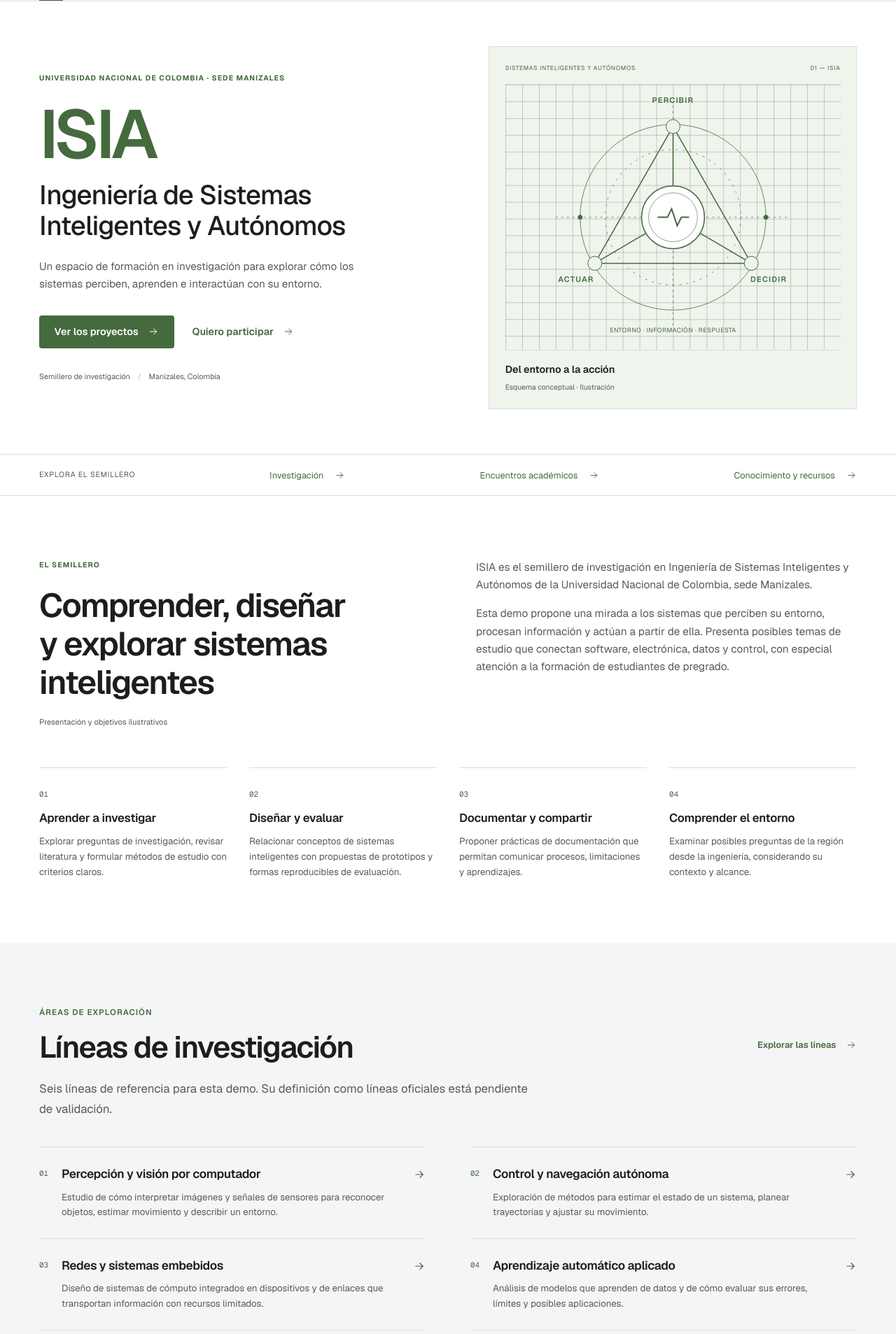
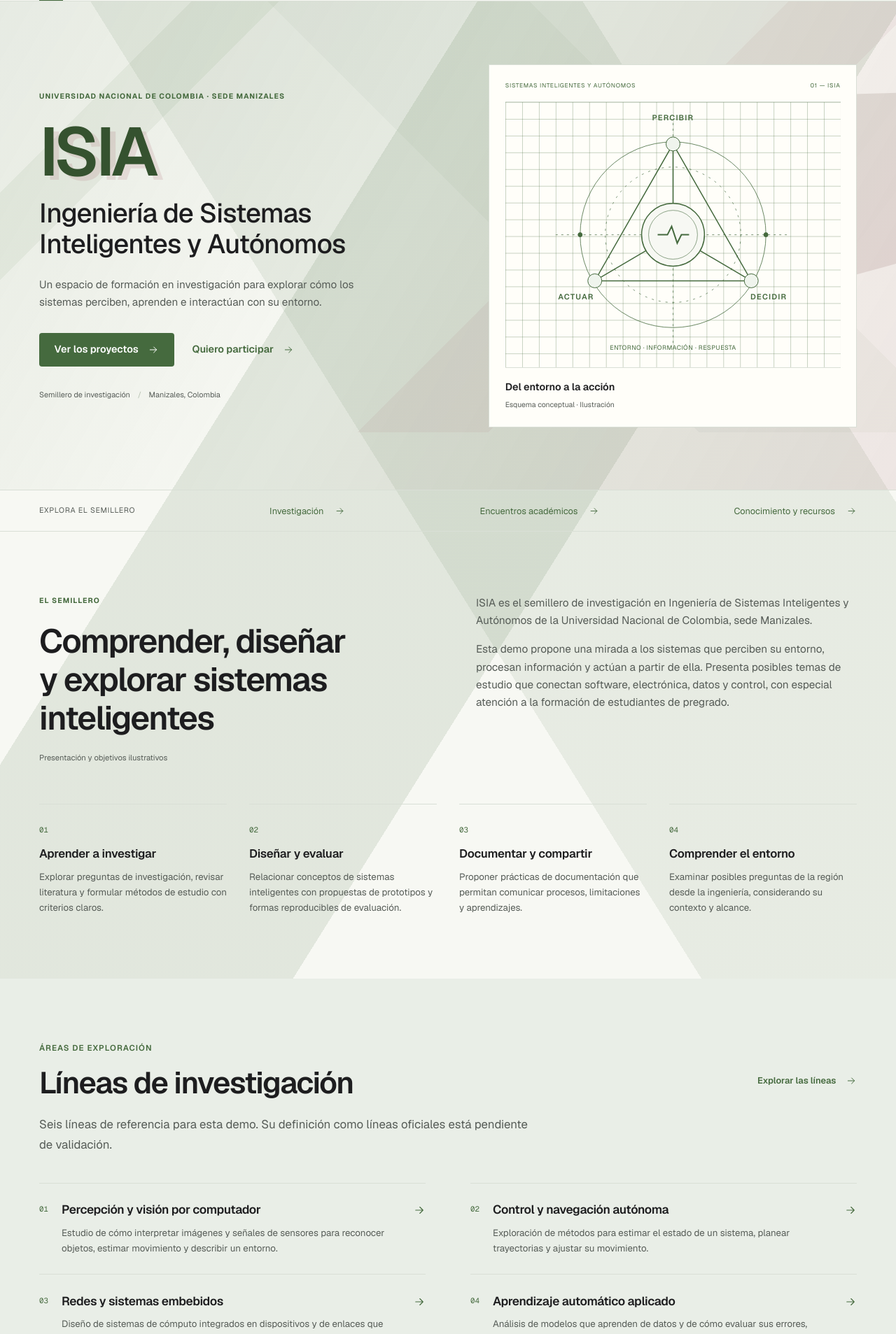
Before and after one commit to josh0827/ISIA-Ingenieria-de-Sistemas-Inteligentes-y-Autonomos, a Next.js app: page / in a window 1280 px wide. Shown: the part 182-2089 px from the top of the page at 70% size. Built offline with nearby package versions, Linux system fonts and the light colour scheme.

Commit message:
Mejora identidad visual de la demo
Incorpora una paleta con mayor presencia de color, fondos diagonales verde y rojo, una portada más expresiva y microinteracciones accesibles con soporte para movimiento reducido.

```diff
--- a/app/globals.css
+++ b/app/globals.css
@@ -1,10 +1,10 @@
 /* Paleta provisional. #456A3E verificado en .st2 del escudo SVG disponible.
    Estos tokens no constituyen un manual oficial de identidad. */
 :root {
-  --fondo: #ffffff;
-  --fondo-2: #f5f5f7;
-  --superficie: #ffffff;
-  --superficie-2: #eef2ec;
+  --fondo: #f7f8f3;
+  --fondo-2: #e9eee7;
+  --superficie: #fffef9;
+  --superficie-2: #dfe9dc;
   --texto: #1d1d1f;
   --texto-tenue: #565c57;
   --texto-debil: #626862;
@@ -34,13 +34,27 @@
 }
 body {
   margin: 0;
-  background: var(--fondo);
+  background:
+    linear-gradient(122deg, transparent 0 17%, rgba(69, 106, 62, 0.12) 17% 30%, transparent 30% 52%, rgba(148, 52, 69, 0.1) 52% 60%, transparent 60%),
+    linear-gradient(58deg, transparent 0 34%, rgba(148, 52, 69, 0.07) 34% 44%, transparent 44% 73%, rgba(69, 106, 62, 0.09) 73% 88%, transparent 88%),
+    var(--fondo);
   color: var(--texto);
   font-family: var(--fuente-texto), system-ui, sans-serif;
   font-size: 16px;
   line-height: 1.65;
   -webkit-font-smoothing: antialiased;
   min-height: 100dvh;
+}
+body::before {
+  content: '';
+  position: fixed;
+  inset: 0;
+  z-index: -1;
+  pointer-events: none;
+  opacity: 0.65;
+  background:
+    linear-gradient(135deg, transparent 0 22%, rgba(69, 106, 62, 0.1) 22% 28%, transparent 28% 63%, rgba(148, 52, 69, 0.08) 63% 72%, transparent 72%),
+    linear-gradient(45deg, transparent 0 48%, rgba(69, 106, 62, 0.06) 48% 66%, transparent 66%);
 }
 main {
   min-height: 45vh;
@@ -208,6 +222,17 @@
   padding-left: 1.25rem;
   margin-inline: 0;
 }
+@media (prefers-reduced-motion: no-preference) {
+  a,
+  button {
+    transition:
+      color 0.2s var(--curva),
+      background-color 0.2s var(--curva),
+      border-color 0.2s var(--curva),
+      transform 0.2s var(--curva),
+      box-shadow 0.2s var(--curva);
+  }
+}
 @media (max-width: 520px) {
   .demo-bar > div {
     align-items: flex-start;
--- a/app/page.tsx
+++ b/app/page.tsx
@@ -122,6 +122,7 @@
               href={`/lineas#linea-${i + 1}`}
               key={linea.titulo}
               className={estilos.linea}
+              data-linea={i + 1}
             >
               <span className={estilos.numero}>
                 {String(i + 1).padStart(2, '0')}
--- a/app/pagina.module.css
+++ b/app/pagina.module.css
@@ -1,5 +1,24 @@
 .portada {
-  padding-block: clamp(3rem, 5vw, 5rem);
+  position: relative;
+  isolation: isolate;
+  padding-block: clamp(4rem, 7vw, 7rem);
+  overflow: hidden;
+  background: linear-gradient(120deg, rgba(69, 106, 62, 0.09), transparent 45%, rgba(148, 52, 69, 0.09));
+}
+.portada::before {
+  content: '';
+  position: absolute;
+  z-index: -1;
+  width: 58vw;
+  height: 22rem;
+  right: -18vw;
+  top: 15%;
+  background: linear-gradient(135deg, rgba(69, 106, 62, 0.16), rgba(148, 52, 69, 0.13));
+  clip-path: polygon(15% 0, 100% 20%, 82% 78%, 0 100%);
+  transform: rotate(-8deg);
+}
+.portada > div {
+  position: relative;
 }
 .portadaRejilla {
   display: grid;
@@ -21,7 +40,8 @@
   letter-spacing: -0.06em;
   line-height: 1;
   font-weight: 580;
-  color: var(--verde);
+  color: var(--verde-oscuro);
+  text-shadow: 0.08em 0.06em 0 rgba(148, 52, 69, 0.12);
 }
 .nombre {
   display: block;
@@ -54,7 +74,7 @@
   color: var(--linea-fuerte);
 }
 .figura {
-  background: var(--verde-vel);
+  background: var(--superficie);
   border: 1px solid var(--linea);
   padding: 1.4rem;
 }
@@ -178,6 +198,7 @@
   gap: 1.2rem;
   padding-block: 1.6rem;
   border-top: 1px solid var(--linea);
+  transition: color 0.2s var(--curva), transform 0.2s var(--curva), border-color 0.2s var(--curva);
 }
 .linea > .numero {
   margin-top: 0.2rem;
@@ -198,6 +219,10 @@
 .linea:hover h3 {
   color: var(--verde);
 }
+.linea:hover {
+  transform: translateX(0.35rem);
+  border-color: var(--verde);
+}
 .linea p {
   color: var(--texto-tenue);
   font-size: 0.83rem;
@@ -215,7 +240,7 @@
 }
 .unete {
   border-top: 1px solid var(--linea);
-  background: var(--verde-vel);
+  background: linear-gradient(115deg, var(--verde-vel), rgba(148, 52, 69, 0.1));
   padding-block: 4rem;
 }
 .uneteInterior {
@@ -316,3 +341,8 @@
     gap: 0.3rem;
   }
 }
+@media (prefers-reduced-motion: reduce) {
+  .linea:hover {
+    transform: none;
+  }
+}
--- a/app/secundarias.module.css
+++ b/app/secundarias.module.css
@@ -33,6 +33,24 @@
   padding-block: 2.75rem;
   border-top: 1px solid var(--linea);
   scroll-margin-top: 2rem;
+  position: relative;
+  transition: background-color 0.22s var(--curva), border-color 0.22s var(--curva), transform 0.22s var(--curva);
+}
+.linea:nth-child(3n + 1) {
+  border-left: 4px solid var(--verde);
+  padding-left: 1rem;
+}
+.linea:nth-child(3n + 2) {
+  border-left: 4px solid var(--rojo);
+  padding-left: 1rem;
+}
+.linea:nth-child(3n) {
+  border-left: 4px solid #8d7a38;
+  padding-left: 1rem;
+}
+.linea:hover {
+  background: color-mix(in srgb, var(--superficie-2) 55%, transparent);
+  transform: translateX(0.3rem);
 }
 
 .numeroLinea {
@@ -180,3 +198,11 @@
   .contenidoReunion { padding: 0 0 1.75rem; }
   .datosReunion { grid-template-columns: 1fr; padding: 1.25rem; }
 }
+@media (prefers-reduced-motion: reduce) {
+  .linea:hover {
+    transform: none;
+  }
+  .linea {
+    transition: none;
+  }
+}
--- a/componentes/Tarjetas.module.css
+++ b/componentes/Tarjetas.module.css
@@ -3,6 +3,11 @@
   flex-direction: column;
   height: 100%;
   border-bottom: 1px solid var(--linea);
+  transition: transform 0.22s var(--curva), border-color 0.22s var(--curva);
+}
+.proyecto:hover {
+  transform: translateY(-0.35rem);
+  border-color: var(--verde);
 }
 .portada {
   display: block;
@@ -10,6 +15,10 @@
   aspect-ratio: 1.65;
   background: var(--verde-vel);
   overflow: hidden;
+  transition: box-shadow 0.22s var(--curva);
+}
+.proyecto:hover .portada {
+  box-shadow: 0 0.8rem 1.8rem rgba(53, 82, 47, 0.16);
 }
 .portadaImagen {
   object-fit: cover;
@@ -105,6 +114,11 @@
   align-items: start;
   padding: 1.8rem 0;
   border-top: 1px solid var(--linea);
+  transition: border-color 0.2s var(--curva), transform 0.2s var(--curva);
+}
+.novedad:hover {
+  border-color: var(--verde);
+  transform: translateX(0.25rem);
 }
 .novedad:last-child {
   border-bottom: 1px solid var(--linea);
@@ -155,6 +169,7 @@
 }
 .flechaEnlace:hover {
   background: var(--verde-vel);
+  transform: translateX(0.2rem);
 }
 .integrante {
   display: flex;
@@ -216,3 +231,16 @@
     flex-wrap: wrap;
   }
 }
+@media (prefers-reduced-motion: reduce) {
+  .proyecto,
+  .novedad,
+  .portada,
+  .flechaEnlace {
+    transition: none;
+  }
+  .proyecto:hover,
+  .novedad:hover,
+  .flechaEnlace:hover {
+    transform: none;
+  }
+}
```
